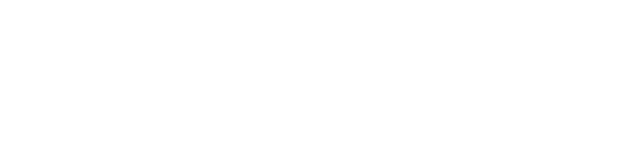
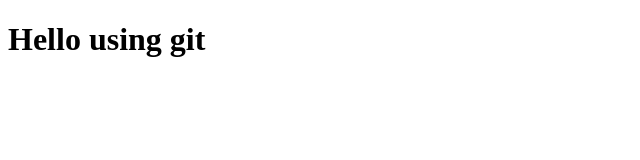
Before and after one commit to ahmednadeem9112/Checking-Github-working-, a plain HTML site: page index.html in a window 1280 px wide. Shown: the whole page, without its empty margins (0-640 px from the left). Drawn offline with Linux system fonts and the light colour scheme.

Commit message:
Update index.html

```diff
--- a/index.html
+++ b/index.html
@@ -7,6 +7,6 @@
     <title>Document</title>
 </head>
 <body>
-
+     <h1>Hello using git</h1>
 </body>
 </html>
```
